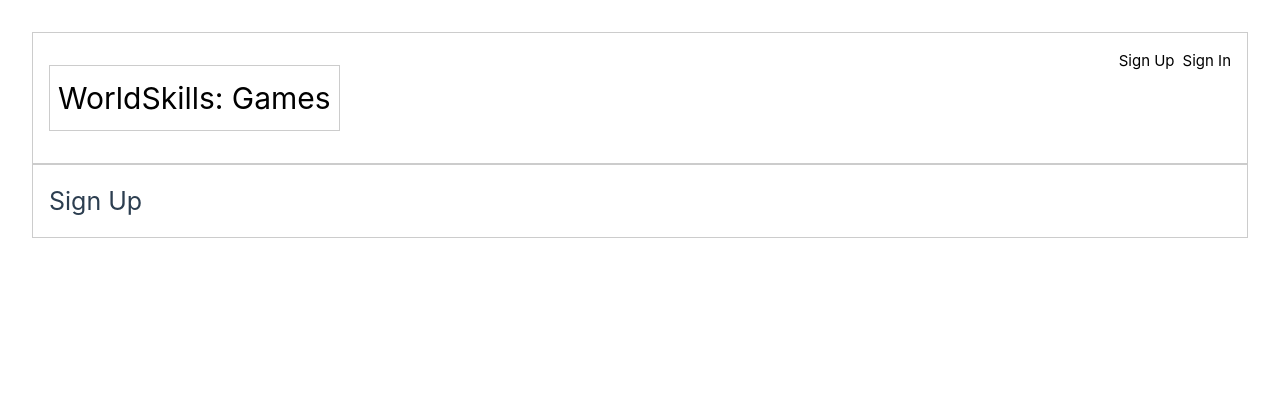
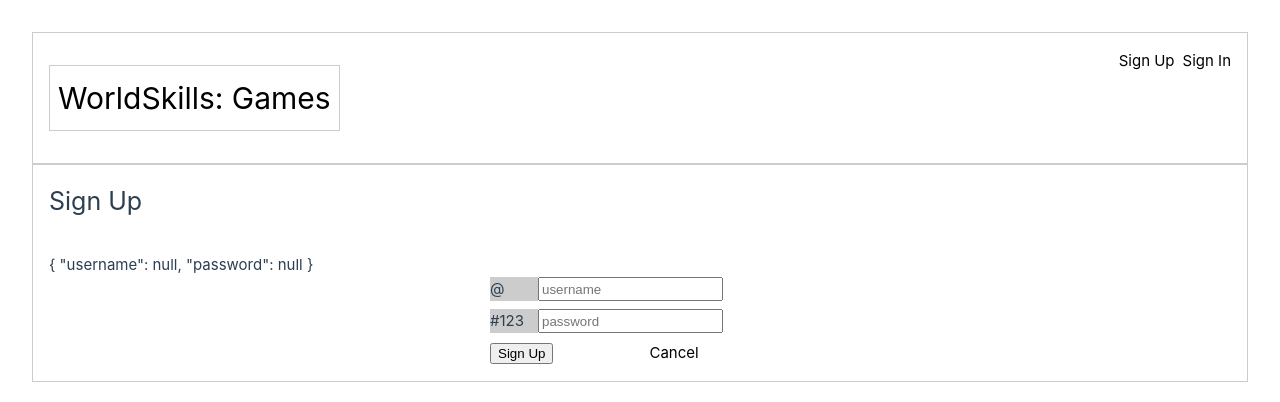
Before and after one commit to DanielCheang007/module_d_s2, a Vue app: page /sign_up in a window 1280 px wide. Shown: the top 402 px of the page. Built offline with nearby package versions, Linux system fonts and the light colour scheme.

Commit message:
be able to signup a user

```diff
--- a/src/views/auth/SignUp.vue
+++ b/src/views/auth/SignUp.vue
@@ -1,5 +1,131 @@
+<script setup>
+import { ref } from 'vue'
+
+const API_URL = import.meta.env.VITE_API_URL
+
+// blank template for form and error messge
+const blankTmpl = {
+    username: null,
+    password: null
+}
+
+// validation setting
+const USERNAME_MIN = 4
+const USERNAME_MAX = 60
+const PASSWORD_MIN = 8
+const PASSWORD_MAX = 2 ** 16
+
+const formData = ref({...blankTmpl})
+
+const errors = ref({...blankTmpl})
+
+const result = ref(null)
+
+function validate() {
+    const {username, password} = formData.value
+    errors.value = {...blankTmpl}
+
+    // validation
+    if (!username || username.length < USERNAME_MIN) {
+        errors.value.username = `At least ${USERNAME_MIN} characters`
+    }
+
+    if (username && username.length > USERNAME_MAX) {
+        errors.value.username = `Maximum ${USERNAME_MAX} characters`
+    }
+
+    if (!password || password.length < PASSWORD_MIN) {
+        errors.value.password = `At least ${PASSWORD_MIN} characters`
+    }
+
+    if (password && password.length > PASSWORD_MAX) {
+        errors.value.password = `Maximum ${PASSWORD_MAX} characters`
+    }
+
+    // if any error occurs, validation failed.
+    return (!errors.value.username && !errors.value.password)
+}
+
+async function signup() {
+    if (!validate()) return false
+
+    if (!confirm("Are you sure?")) return false
+
+    const url = API_URL + '/auth/signup'
+
+    console.log(url)
+    const res = await fetch(url, {
+        method: "POST",
+        headers: {
+            "Content-Type": "application/json",
+        },
+        body: JSON.stringify(formData.value)
+    })
+
+    result.value = await res.json()
+
+
+    formData.value = {...blankTmpl}
+}
+
+</script>
+
 <template>
     <div class="page-header">
         <h1>Sign Up</h1>
     </div>
+    <div class="page-content">
+        <div>
+            {{ formData }}
+        </div>
+        <div>
+            {{ result }}
+        </div>
+        <form @submit.prevent.stop="signup">
+            <div>
+                <label>
+                    <span>@</span>
+                    <input type="text" placeholder="username" @input="validate" v-model="formData.username">
+                </label>
+                <div class="error">{{ errors.username }}</div>
+            </div>
+            <div class="field">
+                <label>
+                    <span>#123</span>
+                    <input type="password" placeholder="password" @input="validate" v-model="formData.password">
+                </label>
+                <div class="error">{{ errors.password }}</div>
+            </div>
+            <div class="actions">
+                <input type="submit" value="Sign Up">
+                <a href="#" @click.prevent="cancel">Cancel</a>
+            </div>
+        </form>
+    </div>
 </template>
+
+<style scoped>
+    form {
+        width: 300px;
+        margin: 0 auto;
+    }
+    label {
+        display: inline-flex;
+    }
+    label > span {
+        background: #ccc;
+        width: 3rem;
+    }
+
+    .field {
+        margin: .5rem 0;
+    }
+
+    .actions a {
+        margin-left: 6rem;
+    }
+
+    .error {
+        color: red;
+    }
+</style>
```
